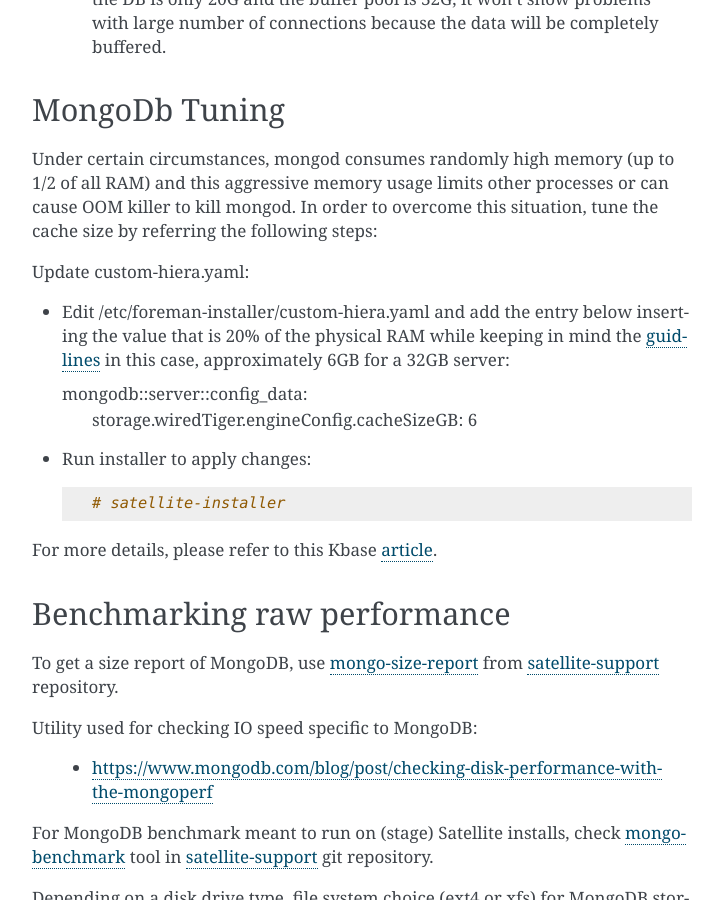
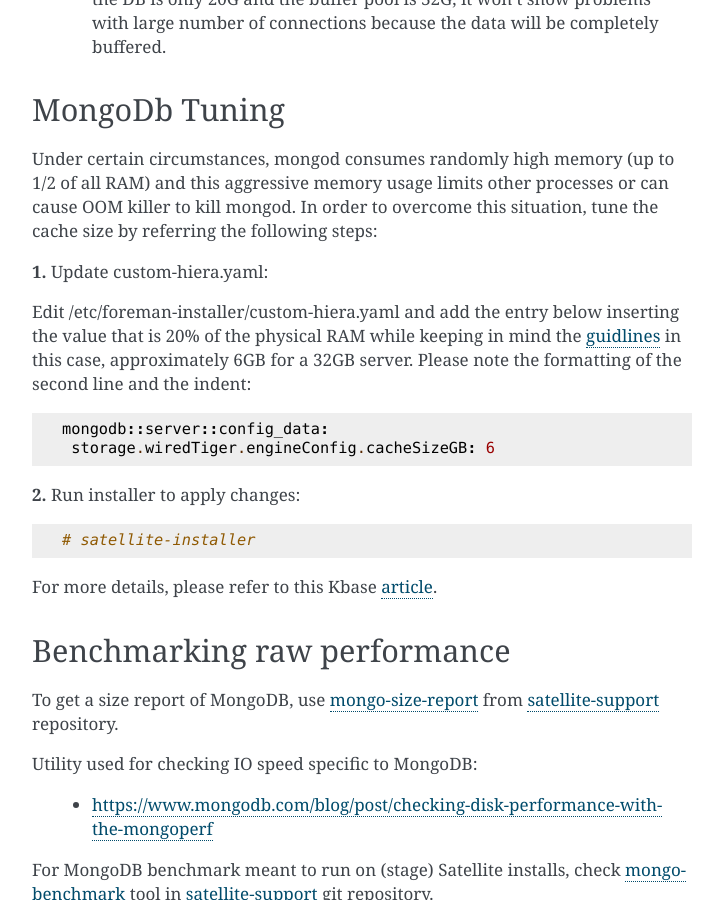
Before and after one commit to RedHatSatellite/satellite-performance-tuning, a Sphinx documentation site: the page built from docs/satellite-configuration-tuning.rst, in a window 1280 px wide and 900 px high, scrolled down 8287 px. Shown: the whole window, without its empty margins (388-1111 px from the left). Built offline with Sphinx 7.4.7, drawn with Linux system fonts in a browser that asks for light colours.

Commit message:
Adding formatting to fix the custom-heira lacking a preformat box

```diff
--- a/docs/satellite-configuration-tuning.rst
+++ b/docs/satellite-configuration-tuning.rst
@@ -231,14 +231,14 @@
 
 Under certain circumstances, mongod consumes randomly high memory (up to 1/2 of all RAM) and this aggressive memory usage limits other processes or can cause OOM killer to kill mongod. In order to overcome this situation, tune the cache size by referring the following steps:
 
-Update custom-hiera.yaml:
+**1.** Update custom-hiera.yaml:
 
--  Edit /etc/foreman-installer/custom-hiera.yaml and add the entry below inserting the value that is 20% of the physical RAM while keeping in mind the `guidlines <https://access.redhat.com/documentation/en-us/red_hat_satellite/6.7/html/installing_satellite_server_from_a_connected_network/preparing-environment-for-satellite-installation#satellite-storage-requirements_satellite>`_ in this case, approximately 6GB for a 32GB server::
+Edit /etc/foreman-installer/custom-hiera.yaml and add the entry below inserting the value that is 20% of the physical RAM while keeping in mind the `guidlines <https://access.redhat.com/documentation/en-us/red_hat_satellite/6.7/html/installing_satellite_server_from_a_connected_network/preparing_your_environment_for_installation#hardware_storage_prerequisites>`_ in this case, approximately 6GB for a 32GB server. Please note the formatting of the second line and the indent::
 
   mongodb::server::config_data:
    storage.wiredTiger.engineConfig.cacheSizeGB: 6
 
-- Run installer to apply changes::
+**2.** Run installer to apply changes::
 
   # satellite-installer
 
```
